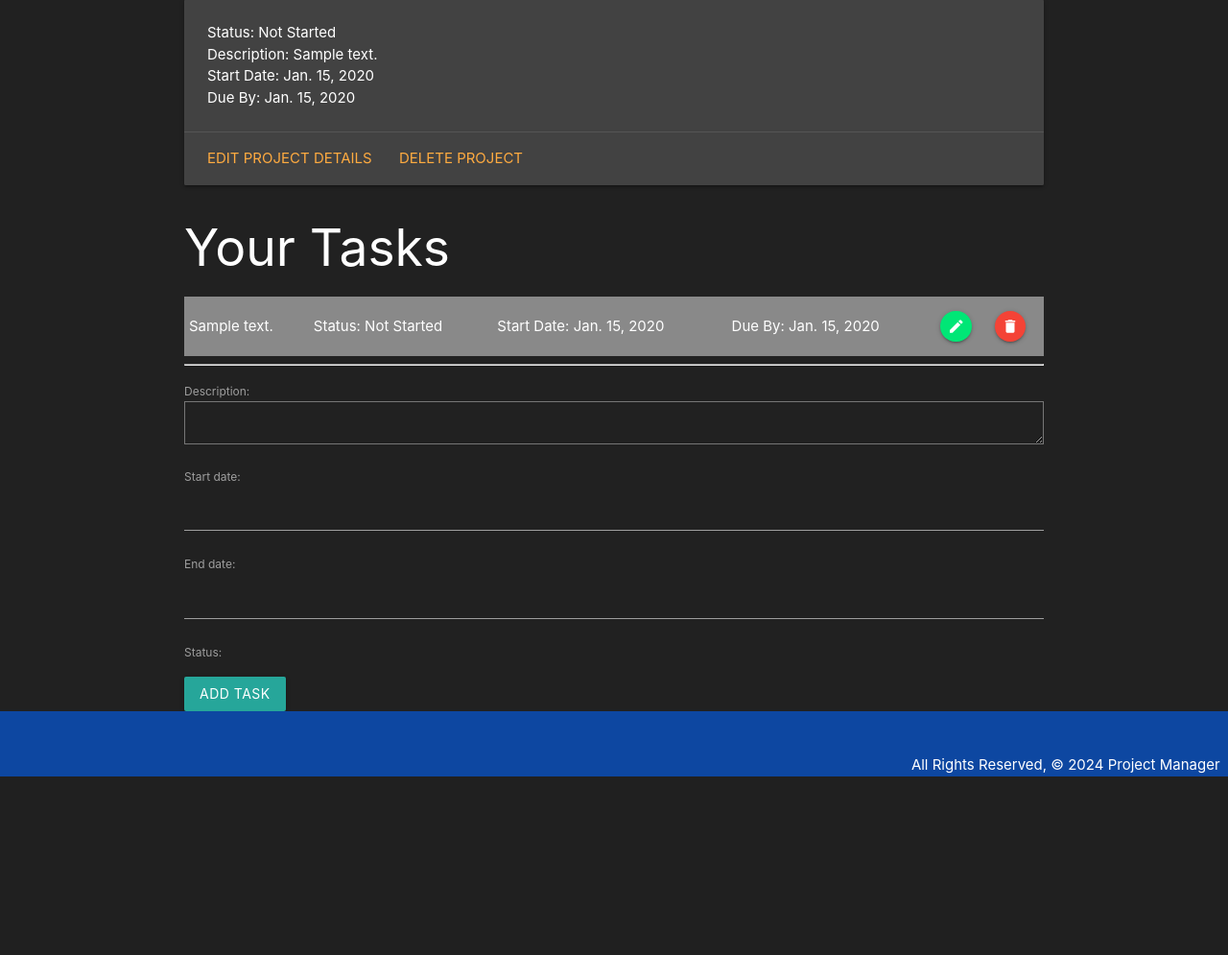
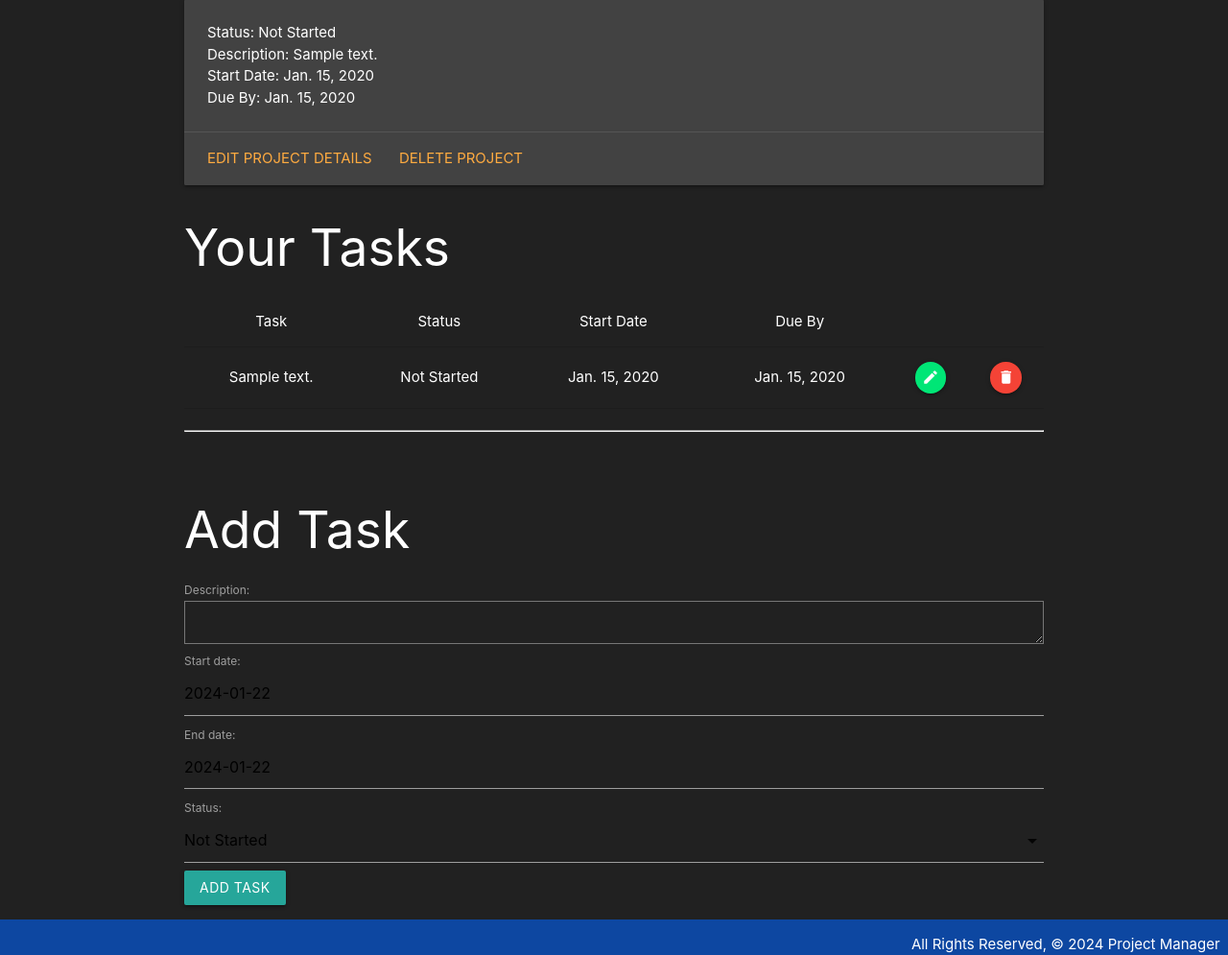
Before and after one commit to cfurlong15/Project4, a Django app: page /projects/1/ in a window 1280 px wide. Shown: the part 201-1196 px from the top of the page at 96% size. Before the commit the page ends 1010 px from the top, so only its background shows below. Run offline with Django 5.2, Linux system fonts and the light colour scheme; tables that the repository leaves empty hold one stand-in row (values such as "Sample post").

Commit message:
add materialize calendar and dropdown

```diff
--- a/main_app/static/css/style.css
+++ b/main_app/static/css/style.css
@@ -10,10 +10,18 @@ body {
   }
 
   footer.page-footer {
-    padding-top: 3rem;
+    padding-top: 1rem;
     text-align: right;
   }
 
   .btn {
-    border-radius: 2px;
+    border-radius: 5px;
   }
+
+  .card {
+    border-radius: 10px;
+  }
+
+  .input-field {
+    background-color: white;
+  }
--- a/main_app/templates/base.html
+++ b/main_app/templates/base.html
@@ -47,7 +47,8 @@
         </div>
       </nav>
     </header>
-    <main class="container">{% block content %} {% endblock %}</main>
+    <main class="container">{% block content %}
+        {% endblock %}</main>
     <footer class="page-footer blue darken-4">
       <div class="right">
         All Rights Reserved, &copy; 2024 Project Manager &nbsp;
--- a/main_app/templates/main_app/project_confirm_delete.html
+++ b/main_app/templates/main_app/project_confirm_delete.html
@@ -8,6 +8,6 @@
   <form action="" method="POST">
     {% csrf_token %}
     <input type="submit" value="Yes" class="btn">
-    <a href="{% url 'detail' project.id %}">Cancel</a>
+    <a href="{% url 'detail' project.id %}" class="btn">Cancel</a>
   </form>
 {% endblock %}
--- a/main_app/templates/main_app/task_confirm_delete.html
+++ b/main_app/templates/main_app/task_confirm_delete.html
@@ -8,6 +8,7 @@
   <form action="{% url 'tasks_delete' project.id task.id %}" method="POST">
     {% csrf_token %}
     <input type="submit" value="Yes" class="btn">
+    <a href="{% url 'detail' project.id %}" class="btn">Cancel</a>
   </form>
-  <a href="{% url 'detail' project.id %}" class="btn">Cancel</a>
+
 {% endblock %}
--- a/main_app/templates/projects/detail.html
+++ b/main_app/templates/projects/detail.html
@@ -16,28 +16,74 @@
 </div>
 <h2>Your Tasks</h2>
 <div class="col s6">
-  <table class="striped">
+  <table class="centered highlight">
+    <thead>
+      <tr>
+        <td class="center-align">Task</td>
+        <td class="center-align">Status</td>
+        <td class="center-align">Start Date</td>
+        <td class="center-align">Due By</td>
+      </tr>
+    </thead>
     {% for task in project.task_set.all %}
+    <tbody>
       <tr>
         <td>{{ task.description }}</td>
-      <td>Status: {{ task.get_status_display }}</td>
-      <td>Start Date: {{ task.start_date }}</td>
-      <td>Due By: {{ task.end_date }}</td>
+        <td>{{ task.get_status_display }}</td>
+        <td>{{ task.start_date }}</td>
+        <td>{{ task.end_date }}</td>
         <form action="">
-      <td><a href="{% url 'tasks_update' project.id task.id %}" class="btn-floating btn-small green accent-3 hoverable"><i class="material-icons">edit</i></a></td>
-      <td><a href="{% url 'tasks_delete' project.id task.id %}" class="btn-floating btn-small red hoverable"><i class="material-icons">delete</i></a></td>
+          <td>
+            <a
+              href="{% url 'tasks_update' project.id task.id %}"
+              class="btn-floating btn-small green accent-3 hoverable"
+              ><i class="material-icons">edit</i></a
+            >
+          </td>
+          <td>
+            <a
+              href="{% url 'tasks_delete' project.id task.id %}"
+              class="btn-floating btn-small red hoverable"
+              ><i class="material-icons">delete</i></a
+            >
+          </td>
         </form>
       </tr>
+    </tbody>
     {% endfor %}
   </table>
 </div>
-<hr>
-<div>
-    <form action="{% url 'add_task' project.id %}" method="POST">
-        {% csrf_token %}
-        {{ task_form.as_p }}
-        <input type="submit" class="btn" value="Add Task">
+<div class="section">
+  <hr />
+</div>
+<div class="section">
+  <h2>Add Task</h2>
+  <form action="{% url 'add_task' project.id %}" method="POST" class="black-text">
+    {% csrf_token %} {{ task_form.as_table }}
+    <input type="submit" class="btn" value="Add Task" />
   </form>
 </div>
+<script>
+  const startDateEl = document.getElementById("id_start_date");
+  // M is Materialize's global variable
+  M.Datepicker.init(startDateEl, {
+    format: "yyyy-mm-dd",
+    defaultDate: new Date(),
+    setDefaultDate: true,
+    autoClose: true,
+  });
+
+  const endDateEl = document.getElementById("id_end_date");
+  // M is Materialize's global variable
+  M.Datepicker.init(endDateEl, {
+    format: "yyyy-mm-dd",
+    defaultDate: new Date(),
+    setDefaultDate: true,
+    autoClose: true,
+  });
+
+  const selectEl = document.getElementById('id_status');
+  M.FormSelect.init(selectEl);
+</script>
 
 {% endblock %}
```
Lines whose indentation alone changed are shown as unchanged.
